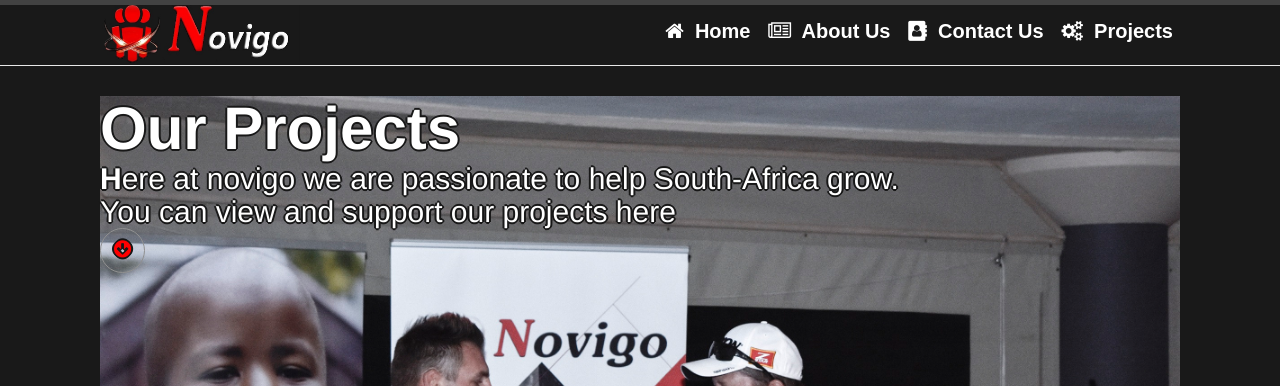
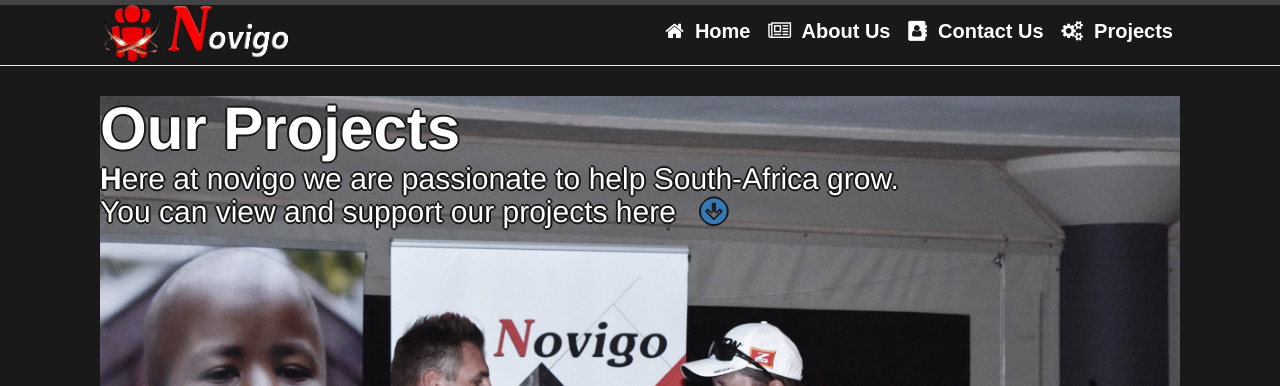
Before and after one commit to Hermankoch/hermankoch.github.io, a Jekyll site: the page built from projects.html, in a window 1280 px wide. Shown: the top 386 px of the page. Built offline with Jekyll 4.4.1, drawn with Linux system fonts in a browser that asks for light colours.

Commit message:
Update projects.html

```diff
--- a/projects.html
+++ b/projects.html
@@ -6,12 +6,10 @@
  <section class="jumbotronProjects">
   <div class="container">
     <div class="row">
-
       <h2><strong>O</strong>ur Projects</h2>
-      <h3><strong>H</strong>ere at novigo we are passionate to help South-Africa grow. <br /> You can view and support our projects here &nbsp <div class="sosial-links"><a href="#"><i class="fa fa-arrow-circle-down"></i></a></div></h3>
+      <h3><strong>H</strong>ere at novigo we are passionate to help South-Africa grow. <br />
+      You can view and support our projects here &nbsp <a href="#"><i class="fa fa-arrow-circle-down"></i></a></h3>
       <!-- <a class="btn btn-primary" href="#" role="button">Sign Up</a> -->
-
-
-    </div>
+      </div>
       </div>
 </section>
```
